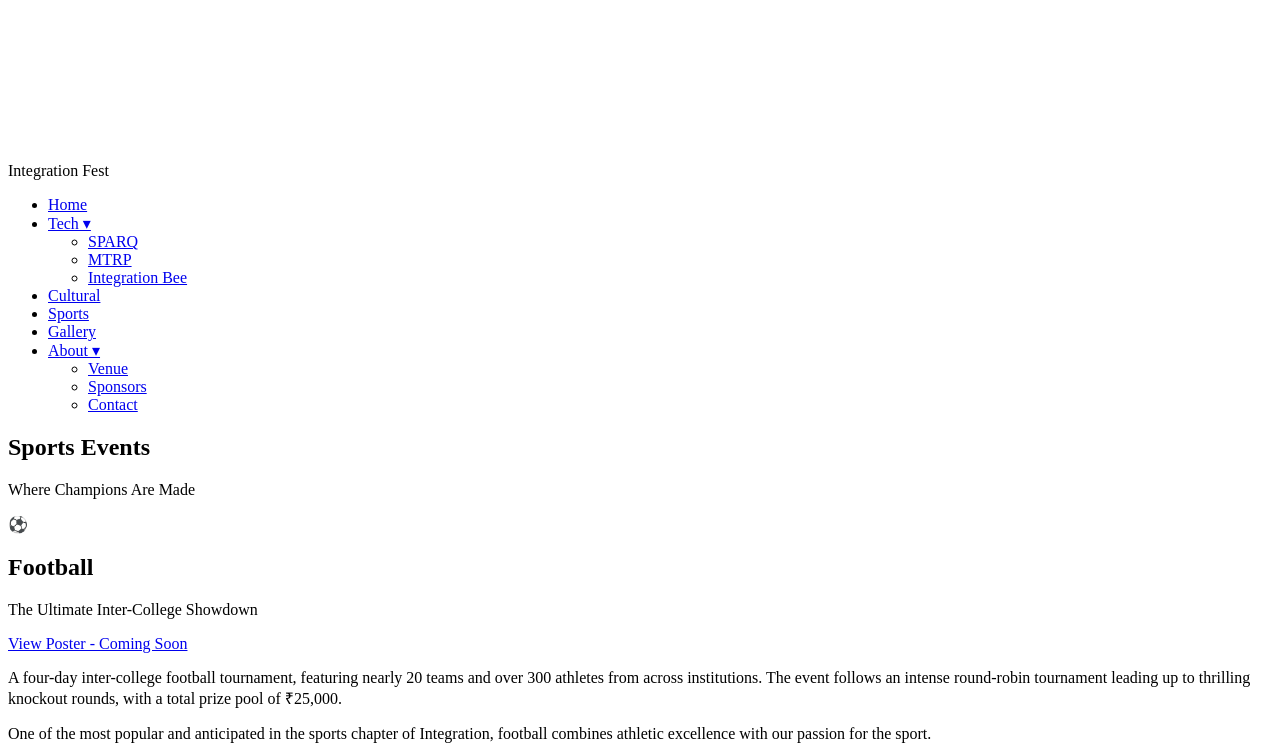
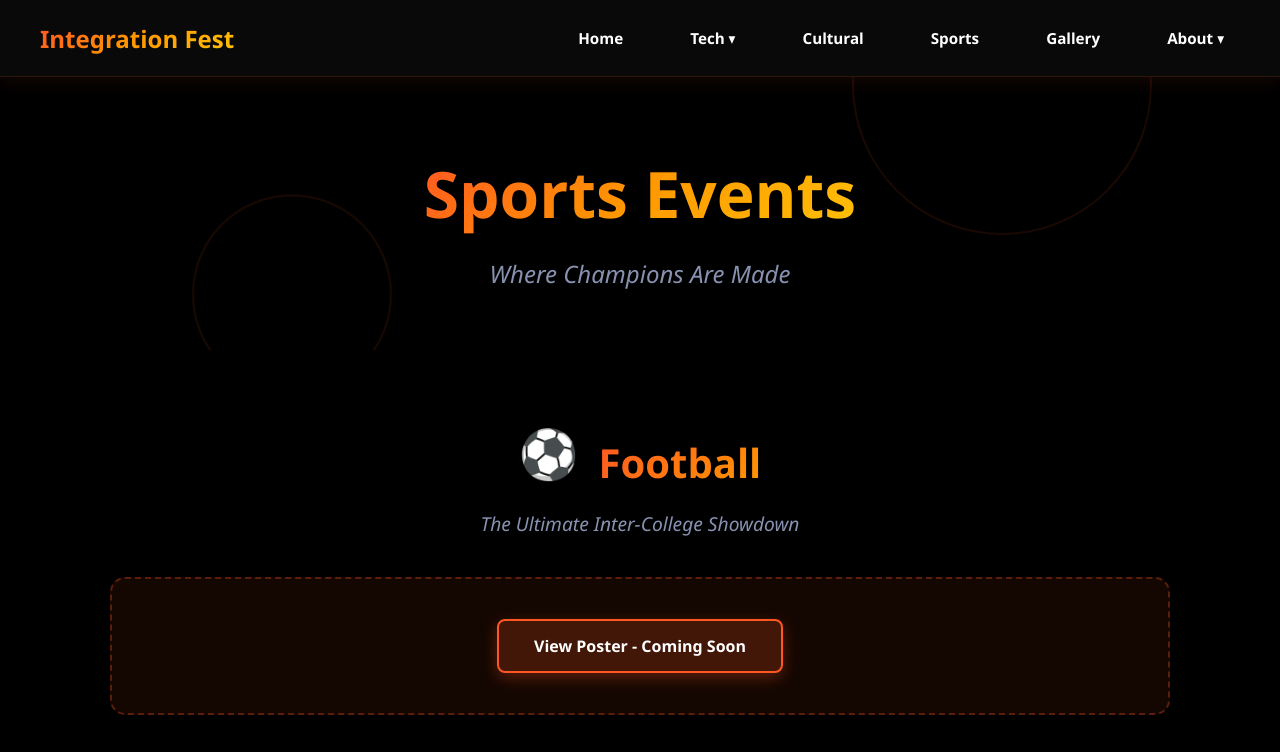
Before and after one commit to anantraj07/sports_integration, a plain HTML site: page index.html in a window 1280 px wide. Shown: the top 752 px of the page. Drawn offline with Linux system fonts and the light colour scheme; a script that the page names is missing.

Commit message:
Update index.html

```diff
--- a/index.html
+++ b/index.html
@@ -4,7 +4,7 @@
     <meta charset="UTF-8">
     <meta name="viewport" content="width=device-width, initial-scale=1.0">
     <title>Sports Events - Integration Fest 2026</title>
-    <link rel="stylesheet" href="sports-style.css" />
+    <link rel="stylesheet" href="style.css" />
 </head>
 <body>
     <canvas id="canvas3d"></canvas>
```
